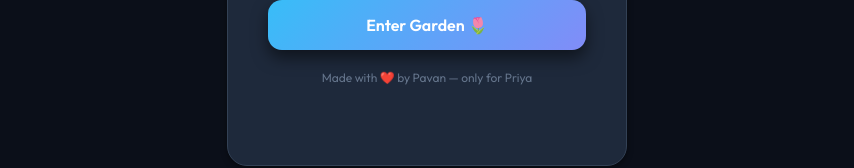
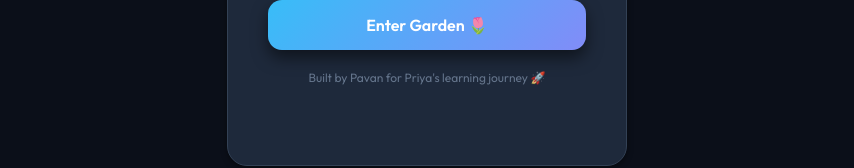
Before and after one commit to pavankumar19992208/learnup, a React (Vite) app: page / in a window 1280 px wide. Shown: the part 506-674 px from the top of the page, without its empty margins (213-1067 px from the left). Built offline with nearby package versions, Linux system fonts and the light colour scheme.

Commit message:
Update login screen caption

```diff
--- a/src/components/LoginScreen.jsx
+++ b/src/components/LoginScreen.jsx
@@ -116,7 +116,7 @@ export default function LoginScreen() {
         </form>
 
         <p style={{ fontSize: '0.75rem', color: 'var(--text-muted)', marginTop: '20px' }}>
-          Made with ❤️ by Pavan — only for Priya
+          Built by Pavan for Priya's learning journey 🚀
         </p>
       </motion.div>
     </div>
```
